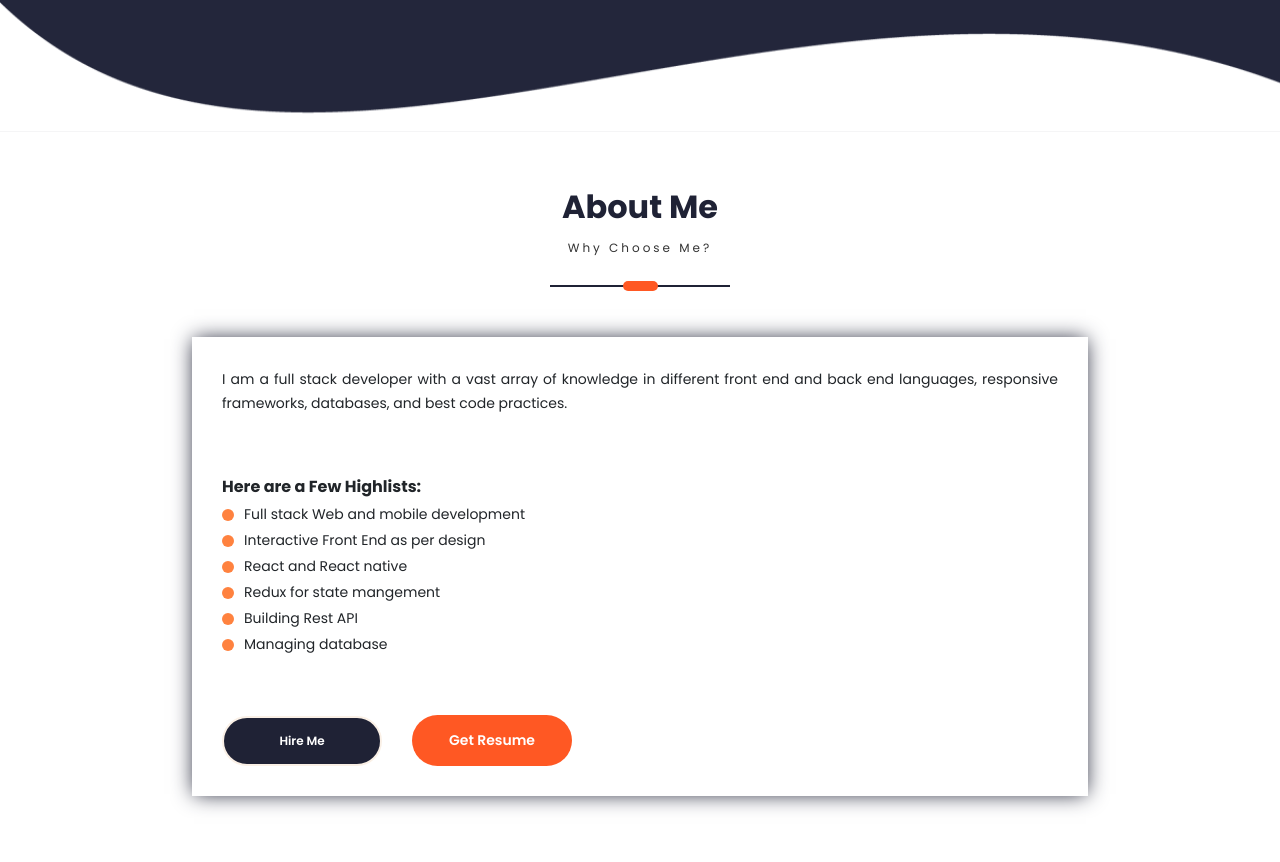
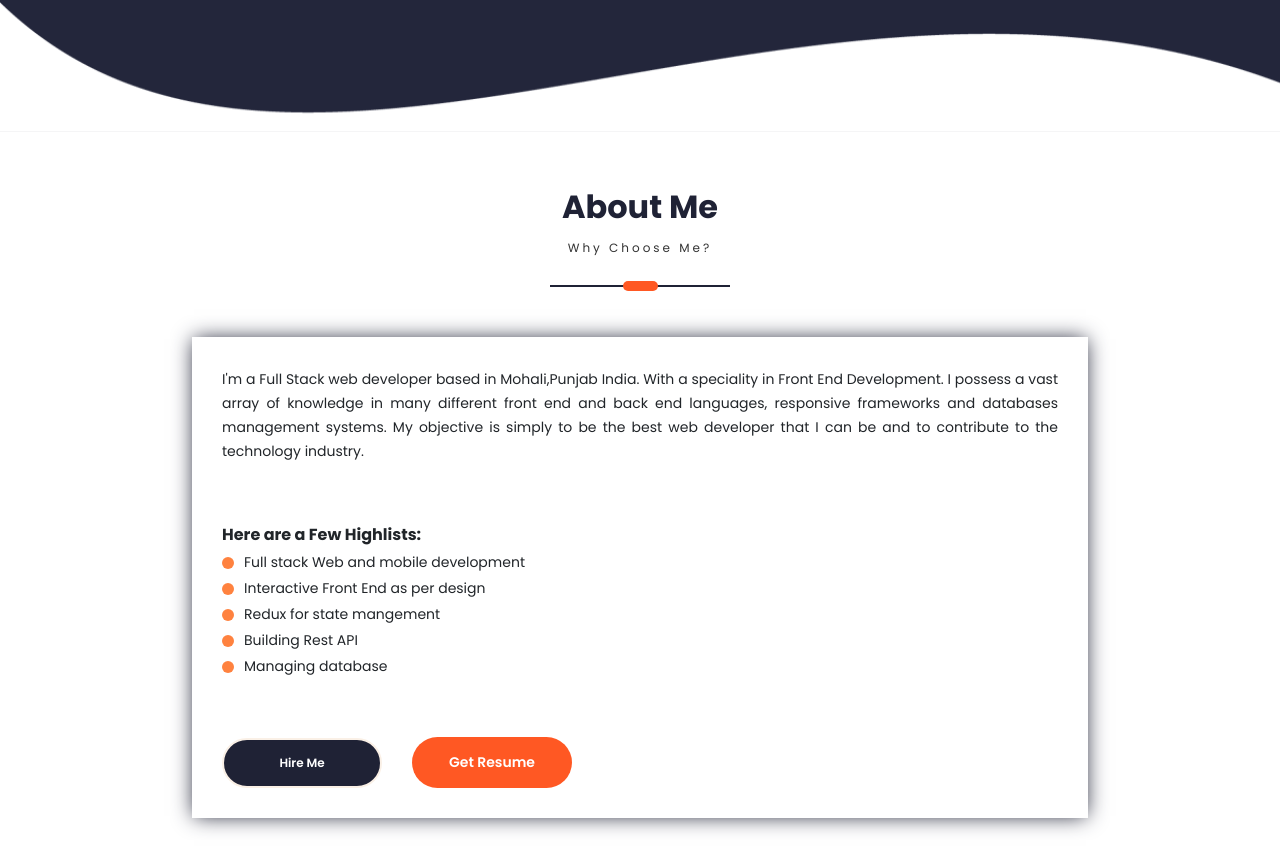
Before and after one commit to rajat6235/portfolio, a React (Create React App) app in the folder myportfolio/: page / in a window 1280 px wide. Shown: the part 538-1400 px from the top of the page. Built offline with nearby package versions, Linux system fonts and the light colour scheme; a web font is replaced by a local one.

Commit message:
about me details edited

```diff
--- a/myportfolio/src/Container/AboutMe/AboutMe.js
+++ b/myportfolio/src/Container/AboutMe/AboutMe.js
@@ -2,46 +2,44 @@ import React from "react";
 import ScreenHeading from "../../utilities/ScreenHeadings/ScreenHeading";
 import ScrollService from "../../utilities/ScrollService";
 import Animations from "../../utilities/Animations";
-import './AboutMe.css'
+import "./AboutMe.css";
 
 export default function AboutMe(props) {
-  let fadeInScreenHandler =(screen)=>{
-      if (screen.fadeInScreen !== props.id)
-      return
-      Animations.animations.fadeInScreen(props.id)
+  let fadeInScreenHandler = (screen) => {
+    if (screen.fadeInScreen !== props.id) return;
+    Animations.animations.fadeInScreen(props.id);
   };
   const fadeInSubscription =
-  ScrollService.currentScreenFadeIn.subscribe(fadeInScreenHandler)
+    ScrollService.currentScreenFadeIn.subscribe(fadeInScreenHandler);
 
-  const SCREEN_CONSTANTS ={
-      description: "I am a full stack developer with a vast array of knowledge in different front end and back end languages, responsive frameworks, databases, and best code practices.",
-highlights:{
-    bullets:[
+  const SCREEN_CONSTANTS = {
+    description:
+      "I'm a Full Stack web developer based in Mohali,Punjab India. With a speciality in Front End Development. I possess a vast array of knowledge in many different front end and back end languages, responsive frameworks and databases management systems. My objective is simply to be the best web developer that I can be and to contribute to the technology industry.",
+    highlights: {
+      bullets: [
         "Full stack Web and mobile development",
         "Interactive Front End as per design",
-        "React and React native",
         "Redux for state mangement",
         "Building Rest API",
         "Managing database",
       ],
-    heading: "Here are a Few Highlists:"
-}
-  }
+      heading: "Here are a Few Highlists:",
+    },
+  };
 
   const renderHighlight = () => {
+    return SCREEN_CONSTANTS.highlights.bullets.map((value, i) => (
+      <div className="highlight" key={i}>
+        <div className="highlight-blob"></div>
+        <span>{value}</span>
+      </div>
+    ));
+  };
   return (
-          SCREEN_CONSTANTS.highlights.bullets.map((value,i)=>(
-              <div className="highlight" key={i}>
-                  <div className= "highlight-blob"></div>
-                  <span>
-                      {value}
-                  </span>
-              </div>
-          ))
-      )
-  }
-    return (
-    <div className="about-me-container screen-container fade-in" id={props.id || ""}>
+    <div
+      className="about-me-container screen-container fade-in"
+      id={props.id || ""}
+    >
       <div className="about-me-parent">
         <ScreenHeading title={"About Me"} subHeading={"Why Choose Me?"} />
         <div className="about-me-card">
@@ -52,16 +50,17 @@ highlights:{
             </span>
             <div className="about-me-highlights">
               <div className="highlight-heading">
-                         <span>
-                             {SCREEN_CONSTANTS.highlights.heading}
-                         </span>
+                <span>{SCREEN_CONSTANTS.highlights.heading}</span>
               </div>
               {renderHighlight()}
             </div>
             <div className="about-me-options">
-                <button className="btn primary-btn"
-            onClick={()=>ScrollService.scrollHandler.scrollToHireMe()}
-            >Hire Me</button>
+              <button
+                className="btn primary-btn"
+                onClick={() => ScrollService.scrollHandler.scrollToHireMe()}
+              >
+                Hire Me
+              </button>
               <a href="resume21.pdf" download="Rajat resume21.pdf">
                 <button className="btn highlighted-btn">Get Resume</button>
               </a>
--- a/myportfolio/src/Container/Resume/Resume.js
+++ b/myportfolio/src/Container/Resume/Resume.js
@@ -44,7 +44,7 @@ export default function Resume(props) {
     { label: "Work History ", logoSrc: "work-history.svg" },
     { label: "Programming Skills", logoSrc: "programming-skills.svg" },
     { label: "Projects", logoSrc: "projects.svg" },
-    { label: "Interests", logoSrc: "interests.svg" },
+    { label: "Additional Skills", logoSrc: "interests.svg" },
   ];
 
   const programmingSkillsDetails = [
@@ -178,16 +178,20 @@ export default function Resume(props) {
 
       <div className="resume-screen-container" key="interests">
         <ResumeHeading
-          heading="Gyming"
-          description="Apart from being tech ethusiast and coder, I also love to work-out in gym and stay fit."
+          heading="Communication & Interpersonal skills"
+          description="Have the ability to communicate the desired message effectively while keeping the listener engaged."
         />
         <ResumeHeading
-          heading="Cooking"
-          description="I like to cook healthy food."
+          heading="Leadership & Management skills"
+          description="Skilled in organising other people to reach a shared goal and keep the team motivated to reach the desired goal. Can organise and communicate clearly to support a team or project."
         />
         <ResumeHeading
-          heading="Competitive Gaming"
-          description="I like to challenge my reflexes a lot while playing competitive games."
+          heading="Quick & Visual Learner"
+          description="I am a very strong visual learner and am determined to solve problems and quickly find an effective solution."
+        />
+        <ResumeHeading
+          heading="Effective Problem Solver"
+          description="I have the capability to solve problems and determining the cause of the problem. Identifying, prioritizing, and selecting alternatives for a solution and implementing a solution."
         />
     </div>,
   ];
```
Lines whose indentation alone changed are shown as unchanged.
